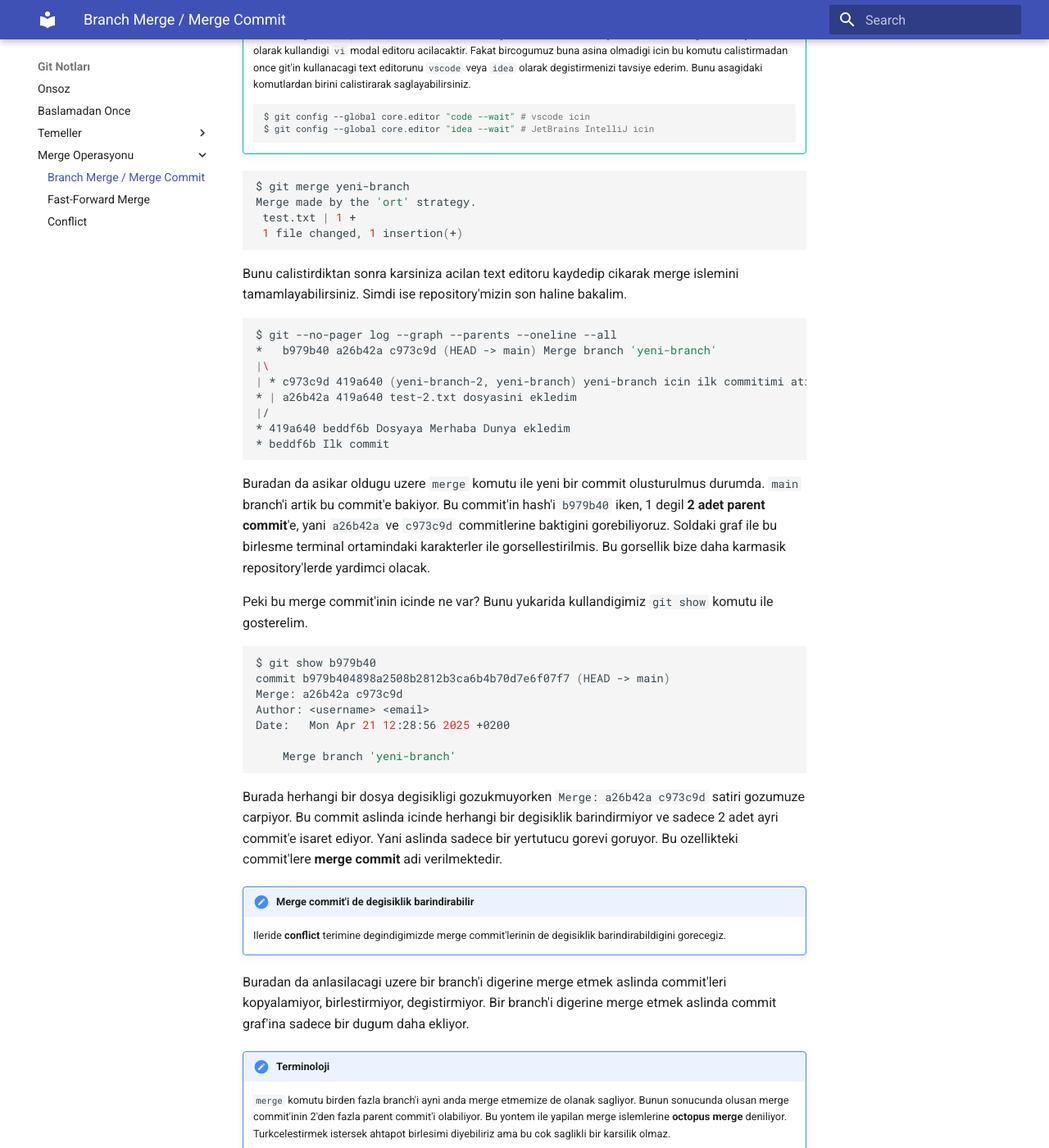
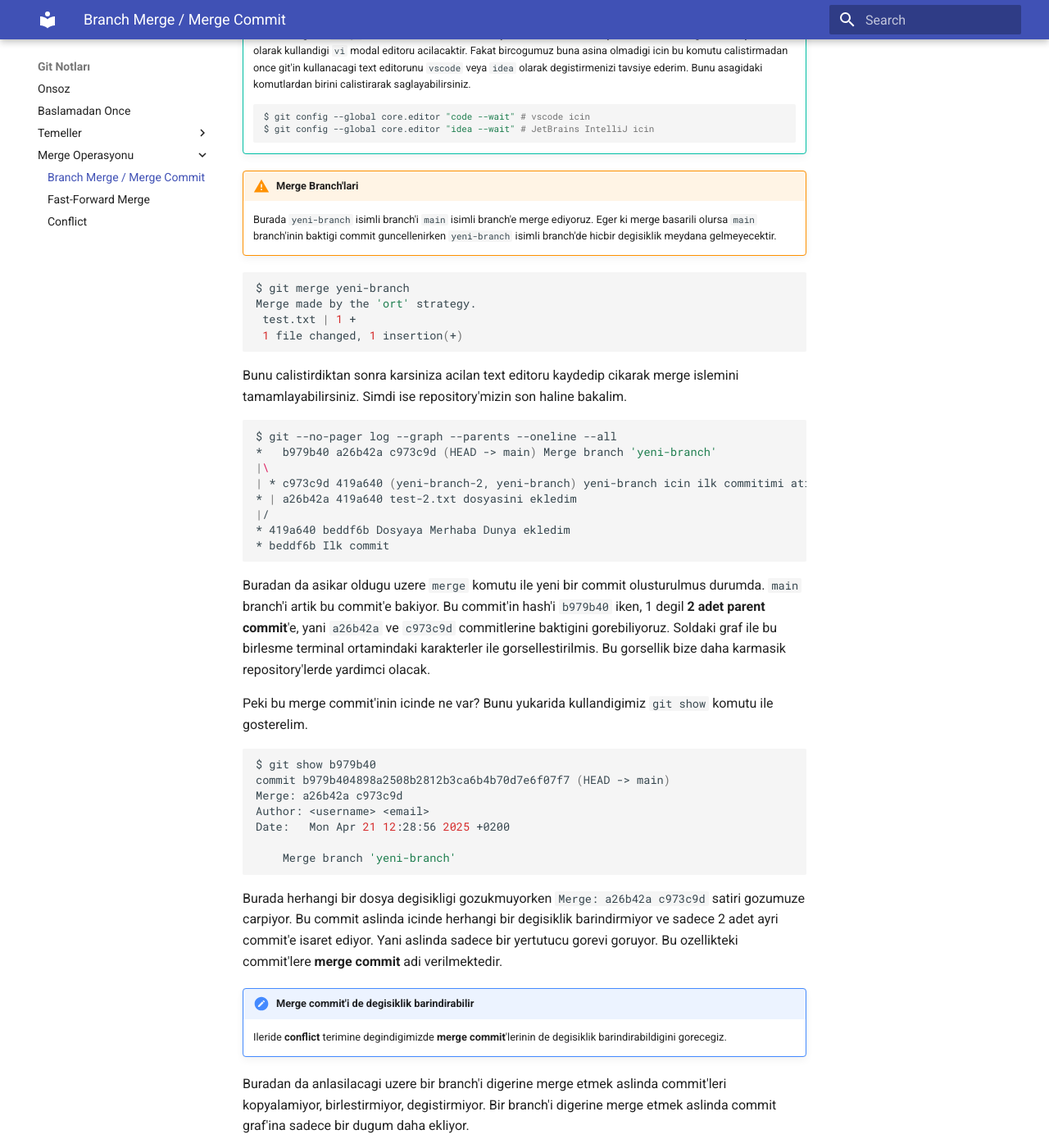
Before and after one commit to buravc/git-kilavuzu, an MkDocs documentation site: the page built from docs/merge/merge-commit.md, in a window 1280 px wide and 1400 px high, scrolled down 1975 px. Shown: the whole window at 82% size. Built offline with MkDocs 1.6.1 and Material for MkDocs 9.7.7, drawn with Linux system fonts in a browser that asks for light colours.

Commit message:
carry warning about which branch merges to which

````diff
--- a/docs/merge/merge-commit.md
+++ b/docs/merge/merge-commit.md
@@ -65,6 +65,9 @@ Buradan anlasilacagi uzere `419a640` commit'inden baslayarak dallanan 2 ayri deg
     $ git config --global core.editor "idea --wait" # JetBrains IntelliJ icin
     ```
 
+!!! warning "Merge Branch'lari"
+    Burada `yeni-branch` isimli branch'i `main` isimli branch'e merge ediyoruz. Eger ki merge basarili olursa `main` branch'inin baktigi commit guncellenirken `yeni-branch` isimli branch'de hicbir degisiklik meydana gelmeyecektir.
+
 ```bash
 $ git merge yeni-branch
 Merge made by the 'ort' strategy.
@@ -102,7 +105,7 @@ Date:   Mon Apr 21 12:28:56 2025 +0200
 Burada herhangi bir dosya degisikligi gozukmuyorken `Merge: a26b42a c973c9d` satiri gozumuze carpiyor. Bu commit aslinda icinde herhangi bir degisiklik barindirmiyor ve sadece 2 adet ayri commit'e isaret ediyor. Yani aslinda sadece bir yertutucu gorevi goruyor. Bu ozellikteki commit'lere **merge commit** adi verilmektedir.
 
 !!! note "Merge commit'i de degisiklik barindirabilir"
-    Ileride **conflict** terimine degindigimizde merge commit'lerinin de degisiklik barindirabildigini gorecegiz.
+    Ileride **conflict** terimine degindigimizde **merge commit**'lerinin de degisiklik barindirabildigini gorecegiz.
 
 Buradan da anlasilacagi uzere bir branch'i digerine merge etmek aslinda commit'leri kopyalamiyor, birlestirmiyor, degistirmiyor. Bir branch'i digerine merge etmek aslinda commit graf'ina sadece bir dugum daha ekliyor.
 
````
Also changed, not shown: docs/merge/conflict.md (+0 -2 lines).
